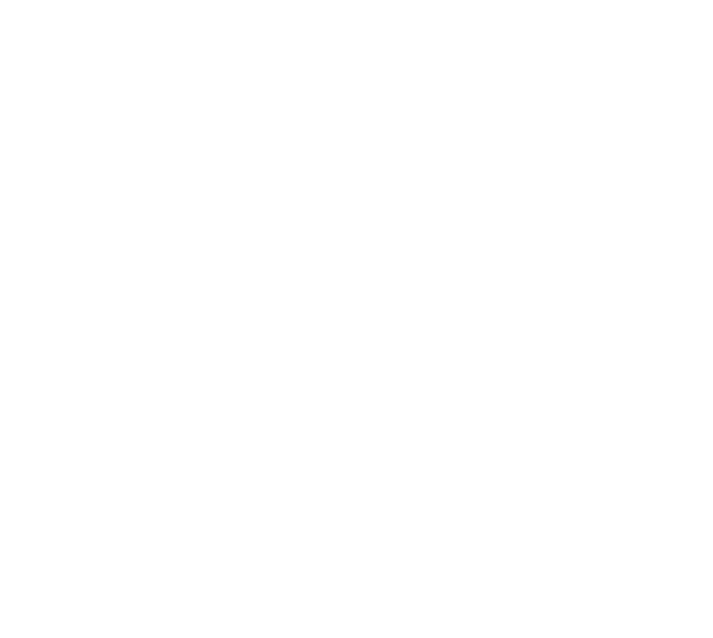
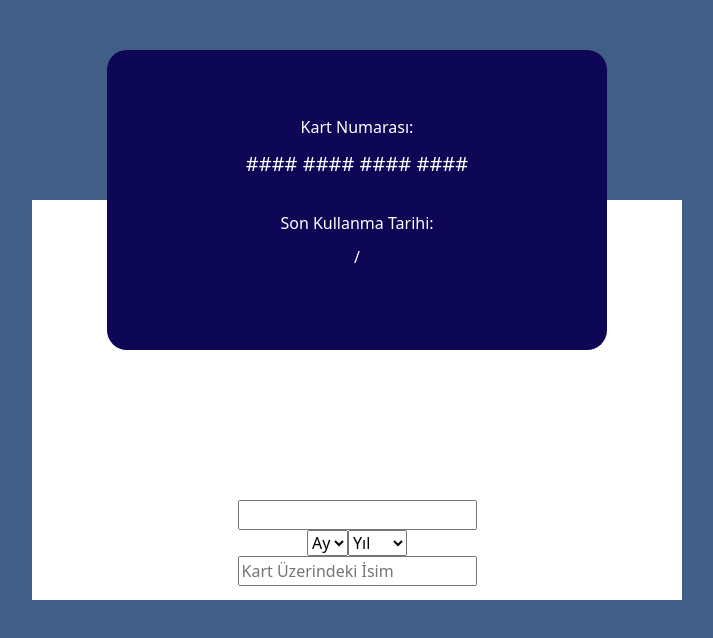
Before and after one commit to GoktugYmsk/fly-ticket-booking-challenge, a React (Create React App) app: page /pay-screen in a window 1280 px wide. Before the commit this address had no page. Shown: the top 638 px of the page, without its empty margins (283-996 px from the left). Built offline with nearby package versions, Linux system fonts and the light colour scheme.

Commit message:
payScreen created

```diff
--- a/src/App.js
+++ b/src/App.js
@@ -1,19 +1,31 @@
 import React from 'react';
 import { BrowserRouter as Router, Route, Routes } from 'react-router-dom';
-import Header from './components/header';
 import CustomComponent from './components/CustomComponent';
 import Login from './components/content/login';
+import SearchContent from './components/content/searchContent';
+import SearchItem1 from './components/content/searchContent/searchItem1';
+import SearchItem2 from './components/content/searchContent/searchItem2';
+import SearchItem3 from './components/content/searchContent/searchItem3';
+import SearchItem4 from './components/content/searchContent/searchItem4';
+import PayScreen from './components/payScreen';
 import './App.css';
 
 function App() {
   return (
     <div className="App">
-      <Router>
+
         <Routes>
-          <Route path="/home" element={<CustomComponent />} />
+          <Route path="/" element={<CustomComponent />} />
           <Route path="/login" element={<Login />} />
+          <Route path="/search" element={<SearchContent />}>
+            <Route path="/search/searchTicket" element={<SearchItem1 />} />
+            <Route path="/search/Online-Check-In" element={<SearchItem2 />} />
+            <Route path="/search/Management-Flight" element={<SearchItem3 />} />
+            <Route path="/search/Vehicel-rent-accomodation" element={<SearchItem4 />} />
+          </Route>
+          <Route path="/pay-screen" element={<PayScreen/>} />
         </Routes>
-      </Router>
+
     </div>
   );
 }
--- a/src/components/CustomComponent/index.jsx
+++ b/src/components/CustomComponent/index.jsx
@@ -12,7 +12,6 @@ function CustomComponent() {
       <Header />
       <Content />
       <Footer />
-      <PayScreen />
     </div>
   )
 }
--- /dev/null
+++ b/src/components/content/searchContent/searchItem1/index.jsx
@@ -0,0 +1,11 @@
+import React from 'react'
+
+function SearchItem1() {
+  return (
+    <div>
+      <p>Ucuz Uçak Bileti Ara</p>
+    </div>
+  )
+}
+
+export default SearchItem1
--- /dev/null
+++ b/src/components/content/searchContent/searchItem2/index.jsx
@@ -0,0 +1,12 @@
+import React from 'react'
+import './index.scss'
+
+function SearchItem2() {
+  return (
+    <div className='SearchItem-two__container' >
+      <p>Online Check-In</p>
+    </div>
+  )
+}
+
+export default SearchItem2
--- /dev/null
+++ b/src/components/content/searchContent/searchItem2/index.scss
@@ -0,0 +1,4 @@
+.SearchItem-two__container{
+    position: relative;
+    top: 300px;
+}
--- /dev/null
+++ b/src/components/content/searchContent/searchItem3/index.jsx
@@ -0,0 +1,11 @@
+import React from 'react'
+
+function SearchItem3() {
+    return (
+        <div>
+            <p>Uçuşunu Yönet</p>
+        </div>
+    )
+}
+
+export default SearchItem3
--- /dev/null
+++ b/src/components/content/searchContent/searchItem4/index.jsx
@@ -0,0 +1,11 @@
+import React from 'react'
+
+function SearchItem4() {
+    return (
+        <div>
+            <p>Araç Kiralama / Konaklama</p>
+        </div>
+    )
+}
+
+export default SearchItem4
--- a/src/components/payScreen/index.jsx
+++ b/src/components/payScreen/index.jsx
@@ -1,11 +1,124 @@
-import React from 'react'
+import React, { useState, useEffect } from 'react';
+import './index.scss';
 
 function PayScreen() {
+  const [cardNumber, setCardNumber] = useState('');
+  const [maskedCardNumber, setMaskedCardNumber] = useState('################');
+  const [expiryMonth, setExpiryMonth] = useState('');
+  const [expiryYear, setExpiryYear] = useState('');
+  const [cardName, setCardName] = useState('');
+  const [cvv, setCVV] = useState('');
+  const [isFlipped, setIsFlipped] = useState(false);
+
+  useEffect(() => {
+    if (cardNumber.length === 19 && expiryMonth !== '' && expiryYear !== '' && cardName === 'Göktuğ Yumuşak') {
+      setIsFlipped(true);
+    } else {
+      setIsFlipped(false);
+    }
+  }, [cardNumber, expiryMonth, expiryYear, cardName]);
+
+  const handleCardNumberChange = (e) => {
+    const { value } = e.target;
+    const maskedNumber = maskCardNumber(value);
+    setCardNumber(value);
+    setMaskedCardNumber(maskedNumber);
+  };
+
+  const maskCardNumber = (value) => {
+    const visibleDigits = value.slice(0, 4);
+    const maskedDigits = value.slice(4).replace(/[0-9]/g, '*');
+    const remainingHashes = '################'.slice(value.length);
+    return visibleDigits + maskedDigits + remainingHashes;
+  };
+
+  const handleExpiryMonthChange = (e) => {
+    setExpiryMonth(e.target.value);
+  };
+
+  const handleExpiryYearChange = (e) => {
+    setExpiryYear(e.target.value);
+  };
+
+  const handleCardName = (e) => {
+    setCardName(e.target.value);
+  };
+
+  const handleBackSubmit = (e) => {
+    e.preventDefault();
+    console.log('Kart bilgileri:', cardNumber, expiryMonth, expiryYear, cvv);
+  };
+
+  const handleFlipBack = () => {
+    setIsFlipped(false);
+  };
+
+  const formatCardNumber = (number) => {
+    const formattedNumber = number.replace(/\s/g, '').match(/.{1,4}/g);
+    return formattedNumber ? formattedNumber.join(' ') : '';
+  };
+
+  const generateYears = () => {
+    const currentYear = new Date().getFullYear();
+    const years = [];
+    for (let year = currentYear; year <= 2040; year++) {
+      years.push(year.toString());
+    }
+    return years;
+  };
+
   return (
-    <div>
+    <div className="payScreen-container">
+      <div className="payScreen-container-cardForm">
+        <div className={`payScreen-card ${isFlipped ? 'flipped' : ''}`}>
+          <div className="payScreen-card__front">
+            <div>
+              <label>Kart Numarası:</label>
+              <p className="payScreen-card__front-number">{formatCardNumber(maskedCardNumber)}</p>
+            </div>
 
+            <p>{cardName}</p>
+            <div>
+              <label>Son Kullanma Tarihi:</label>
+              <p>{expiryMonth}/{expiryYear}</p>
+            </div>
+          </div>
+          <div className="payScreen-card__back">
+            <div>
+              <div className="payScreen-card__back__bant" ></div>
+              <input className="payScreen-card__back-input" type="text" placeholder="cvv" value={cvv} onChange={(e) => setCVV(e.target.value)} maxLength="3" />
+            </div>
+          </div>
+        </div>
+        {!isFlipped ? (
+          <div>
+            <input type="text" value={formatCardNumber(cardNumber)} onChange={handleCardNumberChange} maxLength="19" />
+            <div>
+              <select value={expiryMonth} onChange={handleExpiryMonthChange}>
+                <option value="">Ay</option>
+                {Array.from({ length: 12 }, (_, index) => index + 1).map((month) => (
+                  <option value={month.toString().padStart(2, '0')} key={month}>
+                    {month.toString().padStart(2, '0')}
+                  </option>
+                ))}
+              </select>
+              <select value={expiryYear} onChange={handleExpiryYearChange}>
+                <option value="">Yıl</option>
+                {generateYears().map((year) => (
+                  <option value={year} key={year}>
+                    {year}
+                  </option>
+                ))}
+              </select>
+            </div>
+            <input type="text" value={cardName} onChange={handleCardName} placeholder="Kart Üzerindeki İsim" />
+          </div>
+        ) : (
+          <input type="text" placeholder="cvv" value={cvv} onChange={(e) => setCVV(e.target.value)} maxLength="3" />
+        )}
+      </div>
     </div>
-  )
+  );
 }
 
-export default PayScreen
+export default PayScreen;
--- /dev/null
+++ b/src/components/payScreen/index.scss
@@ -0,0 +1,109 @@
+.payScreen-container {
+    background: rgb(65, 94, 134);
+    height: 100vh;
+    color: white;
+    display: flex;
+    align-items: center;
+    justify-content: center;
+}
+
+.payScreen-container-cardForm {
+    display: flex;
+    align-items: center;
+    flex-direction: column;
+    height: 400px;
+    width: 650px;
+    background: white;
+}
+
+.payScreen-card {
+    position: relative;
+    bottom: 150px;
+    width: 500px;
+    height: 300px;
+    perspective: 1000px;
+}
+
+.payScreen-card__front,
+.payScreen-card__back {
+    position: absolute;
+    width: 100%;
+    height: 100%;
+    backface-visibility: hidden;
+    transition: transform 0.8s;
+}
+
+.payScreen-card__front {
+    display: flex;
+    flex-direction: column;
+    justify-content: center;
+    align-items: center;
+    background: rgb(13, 7, 85);
+    border-radius: 20px;
+    padding: 20px;
+
+    .payScreen-card__front-number {
+        font-size: 20px;
+    }
+}
+
+.payScreen-card__back {
+    display: flex;
+    flex-direction: column;
+    justify-content: center;
+    align-items: center;
+    background: rgb(13, 7, 85);
+    transform: rotateY(180deg);
+    border-radius: 20px;
+    padding: 20px;
+
+     .payScreen-card__back__bant{
+        display: flex;
+        position: relative;
+        bottom: 40px;
+        height: 60px;
+        background-color: black;
+        width: 500px ;
+    }
+    .payScreen-card__back-input{
+        width: 400px;
+    }
+}
+
+
+.payScreen-card.flipped .payScreen-card__front {
+    transform: rotateY(180deg);
+}
+
+.payScreen-card.flipped .payScreen-card__back {
+    transform: rotateY(0deg);
+}
+
+.payScreen-card form {
+    display: flex;
+    flex-direction: column;
+    align-items: center;
+}
+
+.payScreen-card label {
+    margin-bottom: 10px;
+}
+
+.payScreen-card input {
+    width: 100%;
+    padding: 5px;
+    margin-bottom: 10px;
+}
+
+.payScreen-card button {
+    padding: 10px 20px;
+    background: rgb(0, 123, 255);
+    color: white;
+    border: none;
+    cursor: pointer;
+    margin-top: 10px;
+}
+
+.payScreen-card button[type='button'] {
+    background: rgb(65, 94, 134);
+}
--- a/src/index.js
+++ b/src/index.js
@@ -5,10 +5,13 @@ import App from './App';
 import 'bootstrap/dist/css/bootstrap.min.css';
 import { Provider } from 'react-redux';
 import { store } from './app/store';
+import { BrowserRouter } from 'react-router-dom';
 
 const root = ReactDOM.createRoot(document.getElementById('root'));
 root.render(
-    <Provider store={store} >
-        <App />
-    </Provider>
+    <BrowserRouter>
+        <Provider store={store} >
+            <App />
+        </Provider>
+    </BrowserRouter>
 );
```
Also changed, not shown: src/components/content/searchContent/index.jsx (+42 -14 lines), src/components/content/searchContent/index.scss (+12 -5 lines).
